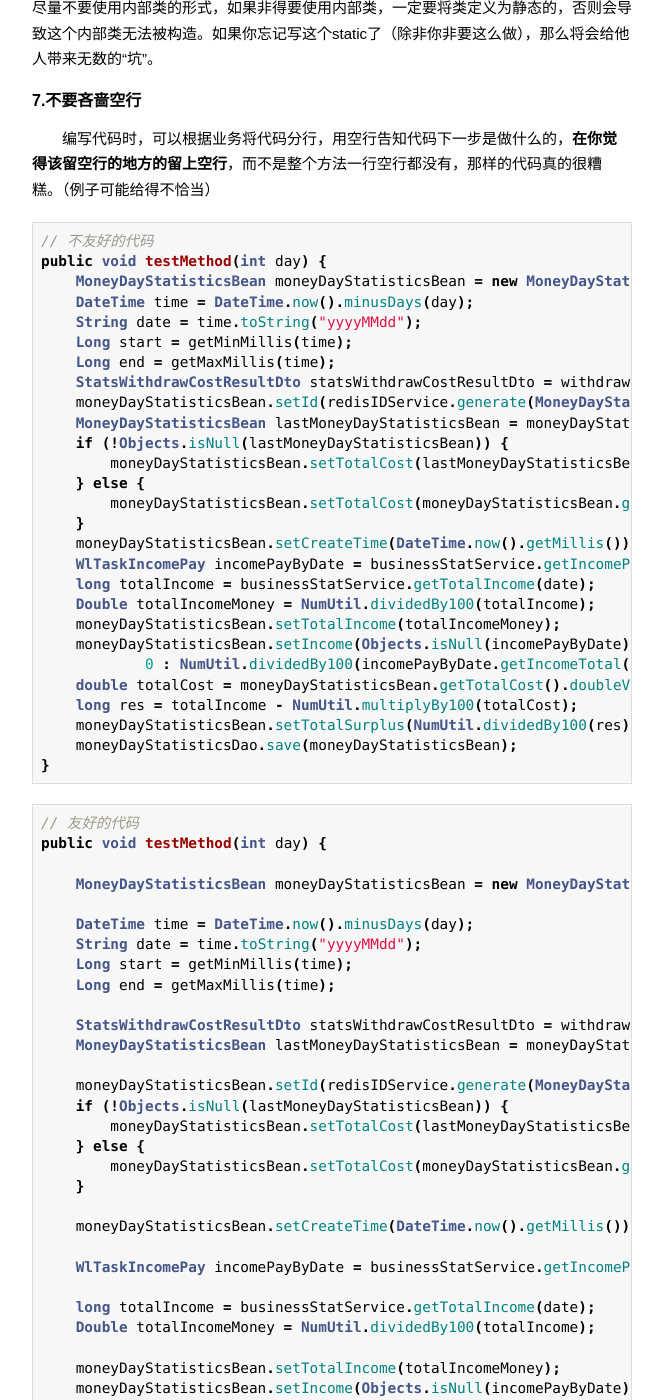
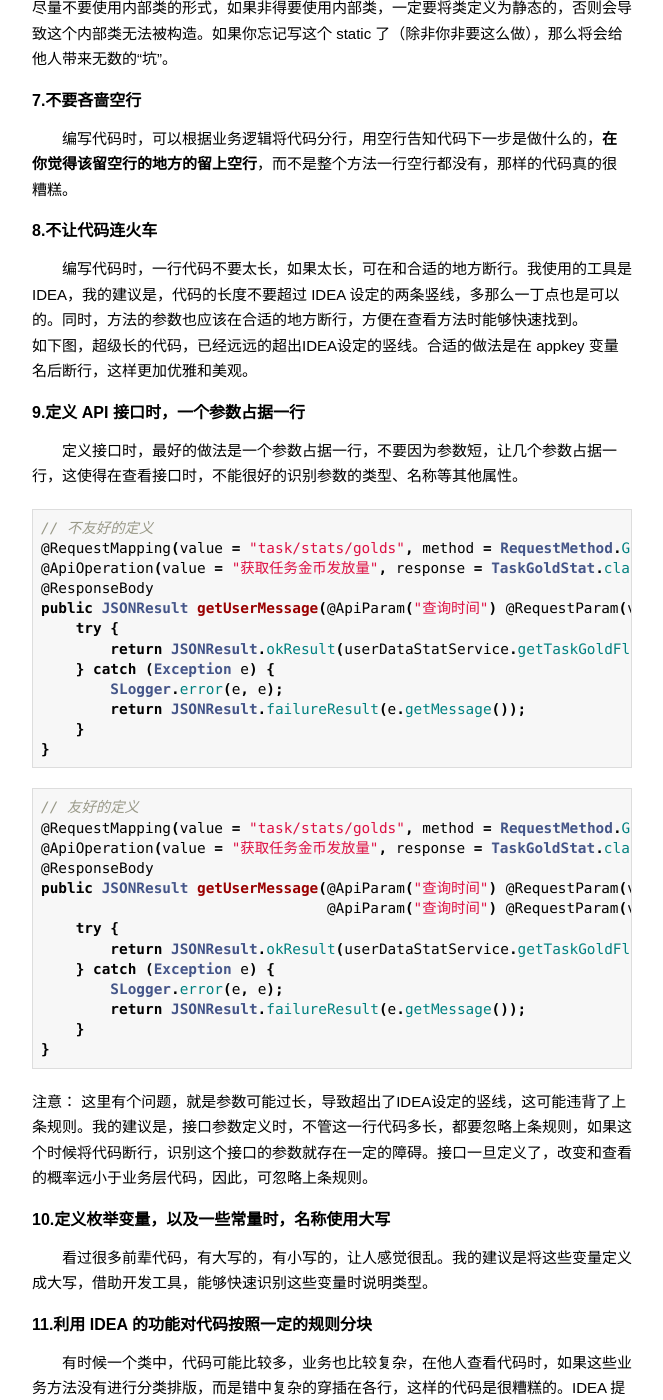
Before and after one commit to wuchangfeng/wuchangfeng.github.io, a Jekyll site: the page built from _posts/2018-10-04-java-good-skill.md, in a window 1280 px wide and 1400 px high, scrolled down 3342 px. Shown: the whole window, without its empty margins (308-971 px from the left). Built offline with Jekyll 4.4.1, drawn with Linux system fonts in a browser that asks for light colours; some web fonts are replaced; comment, search, counter and statistics services are not loaded; some of the changed text lies outside the part shown.

Commit message:
ie go up:runner:

````diff
--- a/_posts/2018-10-04-java-good-skill.md
+++ b/_posts/2018-10-04-java-good-skill.md
@@ -35,8 +35,7 @@
 
   在给方法提供参数时，方法的命名最好根据参数列表进行命名，这样调用者通过方法即可看到参数的调用顺序，而不必进入方法内查看参数列表，但此规则仅仅适用于参数较少的方法。
 
-例如：我想通过故事ID和用户ID去获取单个故事或者列表，给定故事ID和用户ID都是long型。
-
+例如：我想通过故事 ID 和用户 ID 去获取单个故事或者列表，给定故事 ID 和用户 ID 都是 long 型。
 
 ``` java
 // 不友好的定义
@@ -52,11 +51,11 @@
 
 #### 3.不返回给客户端映射数据库的实体类
 
-  在给客户端做接口时，返回的数据字段一定要是一个自定义的类，如果返回的结果直接是映射数据库的类，那么这将是灾难。在客户端需要增加返回字段时，你不得不在重新开一个新的接口。虽然有注解可以忽略掉让dao层不识别扩展的字段，但对于客户端变化如此之快的业务，这样做也不是明智之举，也会使得原始类变得臃肿，难以维护。（这个只有做过api接口和客户端对接的业务才会有深深的体会）
+  在给客户端做接口时，返回的数据字段一定要是一个自定义的类，如果返回的结果直接是映射数据库的类，那么这将是灾难。在客户端需要增加返回字段时，你不得不在重新开一个新的接口。虽然有注解可以忽略掉让 dao 层不识别扩展的字段，但对于客户端变化如此之快的业务，这样做也不是明智之举，也会使得原始类变得臃肿，难以维护。（这个只有做过api接口和客户端对接的业务才会有深深的体会）
 
 #### 4.能用包装类型时坚决不用基本类型
 
-  在定义的bean时，基本类型最好使用包装类，而数组最好使用List，因为List可以使用Java的一些新特性，用起来更方便，也能给他人提供很好的调用，除此之外，对List的操作要比操作数组安全得多，当然，这么做有不好之处，出现空指针的概率变大了，编码时要时刻注意。同时，有时候数据库的查询结果可能是 null，因为自动拆箱，用基本数据类型接收有 NPE 风险。（好处还不止这些）
+  在定义的 bean 时，基本类型最好使用包装类，而数组最好使用 List，因为 List 可以使用 Java 的一些新特性，用起来更方便，也能给他人提供很好的调用，除此之外，对 List 的操作要比操作数组安全得多，当然，这么做有不好之处，出现空指针的概率变大了，编码时要时刻注意。同时，有时候数据库的查询结果可能是 null，因为自动拆箱，用基本数据类型接收有 NPE 风险。（好处还不止这些）
 
 ``` java
 // 不友好的定义
@@ -74,7 +73,6 @@
 }
 ```
 
-
 ``` java
 // 友好的定义
 public class TestClass{
@@ -91,9 +89,9 @@
 }
 ```
 
-####  5.杜绝if else的层层嵌套
+####  5.杜绝 if else 的层层嵌套
 
-  在编码过程中，**如果能够使用反向条件过滤的逻辑，就先过滤掉，这样可以避免if else结构的层层嵌套**，使得代码看起来层次结构非常的清晰易懂，也便于维护。如下代码块，你更喜欢看哪块代码呢？
+  在编码过程中，**如果能够使用反向条件过滤的逻辑，就先过滤掉，这样可以避免 if else 结构的层层嵌套**，使得代码看起来层次结构非常的清晰易懂，也便于维护。如下代码块，你更喜欢看哪块代码呢？
 
 ``` java
 // 不友好的代码
@@ -143,91 +141,20 @@
 
 ####  6.不要为了省事，编写较多的内部类
 
-  在编写代码时，如果你的类需要一些框架或者别人用无惨构造方法去构造对象的时候，尽量不要使用内部类的形式，如果非得要使用内部类，一定要将类定义为静态的，否则会导致这个内部类无法被构造。如果你忘记写这个static了（除非你非要这么做），那么将会给他人带来无数的“坑”。
+  在编写代码时，如果你的类需要一些框架或者别人用无惨构造方法去构造对象的时候，尽量不要使用内部类的形式，如果非得要使用内部类，一定要将类定义为静态的，否则会导致这个内部类无法被构造。如果你忘记写这个 static 了（除非你非要这么做），那么将会给他人带来无数的“坑”。
 
 
 ####  7.不要吝啬空行
 
-  编写代码时，可以根据业务将代码分行，用空行告知代码下一步是做什么的，**在你觉得该留空行的地方的留上空行**，而不是整个方法一行空行都没有，那样的代码真的很糟糕。（例子可能给得不恰当）
-
-``` java
-// 不友好的代码
-public void testMethod(int day) {
-    MoneyDayStatisticsBean moneyDayStatisticsBean = new MoneyDayStatisticsBean();
-    DateTime time = DateTime.now().minusDays(day);
-    String date = time.toString("yyyyMMdd");
-    Long start = getMinMillis(time);
-    Long end = getMaxMillis(time);
-    StatsWithdrawCostResultDto statsWithdrawCostResultDto = withdrawStatsJob.statsWithdrawCost(start, end);
-    moneyDayStatisticsBean.setId(redisIDService.generate(MoneyDayStatisticsBean.class));
-    MoneyDayStatisticsBean lastMoneyDayStatisticsBean = moneyDayStatisticsDao.findLastBean();
-    if (!Objects.isNull(lastMoneyDayStatisticsBean)) {
-        moneyDayStatisticsBean.setTotalCost(lastMoneyDayStatisticsBean.getTotalCost().add(moneyDayStatisticsBean.getPlatformCost()));
-    } else {
-        moneyDayStatisticsBean.setTotalCost(moneyDayStatisticsBean.getPlatformCost());
-    }
-    moneyDayStatisticsBean.setCreateTime(DateTime.now().getMillis());
-    WlTaskIncomePay incomePayByDate = businessStatService.getIncomePayByDate(date);
-    long totalIncome = businessStatService.getTotalIncome(date);
-    Double totalIncomeMoney = NumUtil.dividedBy100(totalIncome);
-    moneyDayStatisticsBean.setTotalIncome(totalIncomeMoney);
-    moneyDayStatisticsBean.setIncome(Objects.isNull(incomePayByDate) ?
-            0 : NumUtil.dividedBy100(incomePayByDate.getIncomeTotal()));
-    double totalCost = moneyDayStatisticsBean.getTotalCost().doubleValue();
-    long res = totalIncome - NumUtil.multiplyBy100(totalCost);
-    moneyDayStatisticsBean.setTotalSurplus(NumUtil.dividedBy100(res));
-    moneyDayStatisticsDao.save(moneyDayStatisticsBean);
-}
-```
-
-``` java
-// 友好的代码
-public void testMethod(int day) {
-
-    MoneyDayStatisticsBean moneyDayStatisticsBean = new MoneyDayStatisticsBean();
-
-    DateTime time = DateTime.now().minusDays(day);
-    String date = time.toString("yyyyMMdd");
-    Long start = getMinMillis(time);
-    Long end = getMaxMillis(time);
-
-    StatsWithdrawCostResultDto statsWithdrawCostResultDto = withdrawStatsJob.statsWithdrawCost(start, end);
-    MoneyDayStatisticsBean lastMoneyDayStatisticsBean = moneyDayStatisticsDao.findLastBean();
-
-    moneyDayStatisticsBean.setId(redisIDService.generate(MoneyDayStatisticsBean.class));
-    if (!Objects.isNull(lastMoneyDayStatisticsBean)) {
-        moneyDayStatisticsBean.setTotalCost(lastMoneyDayStatisticsBean.getTotalCost().add(moneyDayStatisticsBean.getPlatformCost()));
-    } else {
-        moneyDayStatisticsBean.setTotalCost(moneyDayStatisticsBean.getPlatformCost());
-    }
-
-    moneyDayStatisticsBean.setCreateTime(DateTime.now().getMillis());
-
-    WlTaskIncomePay incomePayByDate = businessStatService.getIncomePayByDate(date);
-
-    long totalIncome = businessStatService.getTotalIncome(date);
-    Double totalIncomeMoney = NumUtil.dividedBy100(totalIncome);
-
-    moneyDayStatisticsBean.setTotalIncome(totalIncomeMoney);
-    moneyDayStatisticsBean.setIncome(Objects.isNull(incomePayByDate) ?
-            0 : NumUtil.dividedBy100(incomePayByDate.getIncomeTotal()));
-
-    double totalCost = moneyDayStatisticsBean.getTotalCost().doubleValue();
-    long res = totalIncome - NumUtil.multiplyBy100(totalCost);
-    moneyDayStatisticsBean.setTotalSurplus(NumUtil.dividedBy100(res));
-
-    moneyDayStatisticsDao.save(moneyDayStatisticsBean);
-}
-```
-
+  编写代码时，可以根据业务逻辑将代码分行，用空行告知代码下一步是做什么的，**在你觉得该留空行的地方的留上空行**，而不是整个方法一行空行都没有，那样的代码真的很糟糕。
 
 ####  8.不让代码连火车
 
-  编写代码时，一行代码不要太长，如果太长，可在和合适的地方断行。我使用的工具是IDEA，我的建议是，代码的长度不要超过IDEA设定的两条竖线，多那么一丁点也是可以的。同时，方法的参数也应该在合适的地方断行，方便在查看方法时能够快速找到。
-  如下图，超级长的代码，已经远远的超出IDEA设定的竖线。合适的做法是在appkey变量名后断行，这样更加优雅和美观。
+  编写代码时，一行代码不要太长，如果太长，可在和合适的地方断行。我使用的工具是 IDEA，我的建议是，代码的长度不要超过 IDEA 设定的两条竖线，多那么一丁点也是可以的。同时，方法的参数也应该在合适的地方断行，方便在查看方法时能够快速找到。
+  如下图，超级长的代码，已经远远的超出IDEA设定的竖线。合适的做法是在 appkey 变量名后断行，这样更加优雅和美观。
 
 
-####  9.定义API接口时，一个参数占据一行
+####  9.定义 API 接口时，一个参数占据一行
 
   定义接口时，最好的做法是一个参数占据一行，不要因为参数短，让几个参数占据一行，这使得在查看接口时，不能很好的识别参数的类型、名称等其他属性。
 
@@ -269,24 +196,24 @@
 
   看过很多前辈代码，有大写的，有小写的，让人感觉很乱。我的建议是将这些变量定义成大写，借助开发工具，能够快速识别这些变量时说明类型。
 
-####  11.利用IDEA的功能对代码按照一定的规则分块
+####  11.利用 IDEA 的功能对代码按照一定的规则分块
 
-  有时候一个类中，代码可能比较多，业务也比较复杂，在他人查看代码时，如果这些业务方法没有进行分类排版，而是错中复杂的穿插在各行，这样的代码是很糟糕的。IDEA提供了如下命令：
+  有时候一个类中，代码可能比较多，业务也比较复杂，在他人查看代码时，如果这些业务方法没有进行分类排版，而是错中复杂的穿插在各行，这样的代码是很糟糕的。IDEA 提供了如下命令：
 
-//region 业务模块名称
-//endregion 业务模块名称12
+// region 业务模块名称
+// endregion 业务模块名称12
 
 在这个标签内的代码，可以灵活的展开和隐藏。这样，我们在编码时，就可以将相同业务的方法放入到此代码中，那么，在review代码时，就变得轻松多了。
 
 
-####  12.一定要重载bean类的toString()方法
+####  12.一定要重载 bean 类的 toString() 方法
 
-  构建bean对象时，一定要重载toString()方法，在方法执行抛出异常时，可以直接调用 类的 toString()方法打印其属性值，便于排查问题，而不是需要debug才能知道类的属性值。
+  构建 bean 对象时，一定要重载 toString()方法，在方法执行抛出异常时，可以直接调用 类的 toString() 方法打印其属性值，便于排查问题，而不是需要 debug 才能知道类的属性值。
 
 
-#### 13.Object的equals方法最正确的用法
+#### 13.Object 的 equals 方法最正确的用法
 
-  Object 的 equals 方法容易抛空指针异常，如果明确的知道某个变量不可能为空指针，应使用常量或确定有值的对象来调用equals。 例如：
+  Object 的 equals 方法容易抛空指针异常，如果明确的知道某个变量不可能为空指针，应使用常量或确定有值的对象来调用 equals。 例如：
 
 ``` java
 // 不友好的代码
@@ -400,12 +327,12 @@
 这些方法还有反向条件的方法：Objects.nonNull(obj),StringUtils.isNotBlank(obj),CollectionUtils.isNotEmpty(obj),这样的代码更加直观的表达了开发者的用意，且使得代码更加的优雅。
 
 
-####  17.定义类的成员变量时，Boolean类型不要以is开头
+####  17.定义类的成员变量时，Boolean 类型不要以 is 开头
 
   定义为基本数据类型 boolean isSuccess； 的属性，它的方法也是 isSuccess()， 框架在反向解析的时候， “以为”对应的属性名称是 success，导致属性获取不到，进而抛出异常。
 
 
-####  18.能不用else坚决不用
+####  18.能不用 else 坚决不用
 
   话不多说，直接上代码，你更喜欢哪块代码呢？
 
@@ -447,9 +374,9 @@
 }
 ```
 
-####  20.使用Java8 lambda简化代码，使代码不仅优雅还高大上
+####  20.使用 Java8 lambda 简化代码，使代码不仅优雅还高大上
 
-   一段普通的方法与Java8 lambda语法的示例。
+   一段普通的方法与 Java8 lambda语法的示例。
 
 ``` java
 // 普通的代码
@@ -492,7 +419,7 @@
 
 ####  22.接口类中的方法和属性不要加任何修饰符号
 
-这一点经常在老司机代码中看见，IDE会提示没啥用。
+这一点经常在老司机代码中看见，IDE 会提示没啥用。
 
 ``` java
 // 不友好的定义
@@ -532,7 +459,7 @@
 
 ####  24. 容易被遗忘的关键字 - switch
 
-  在某些控制语句中，如果能用switch解决的，推荐使用switch，例如条件表达式是枚举常量或者其他可使用switch完成的，应都用switch来控制，switch不仅可以使代码简洁，且分支跳转效率要比if else效率高。同时需要注意，**即使default分支什么都不处理，我们也应该写上**。补充，最后一个case的break一定要写。
+  在某些控制语句中，如果能用 switch 解决的，推荐使用 switch，例如条件表达式是枚举常量或者其他可使用 switch 完成的，应都用 switch 来控制，switch 不仅可以使代码简洁，且分支跳转效率要比if else 效率高。同时需要注意，**即使 default 分支什么都不处理，我们也应该写上**。补充，最后一个 case 的 break 一定要写。
 
 ``` java
 // 不友好的代码
@@ -562,7 +489,7 @@
 
 ####  25. 集合初始化时尽量指定集合初始值
 
-  ArrayList 尽量使用 ArrayList( int initialCapacity) 初始化，Map等其他集合类类似。特别是对于一些明确知道集合大小的情况下最为妥当，可以防止集合扩容而牺牲不必要的空间和时间。
+  ArrayList 尽量使用 ArrayList( int initialCapacity) 初始化，Map 等其他集合类类似。特别是对于一些明确知道集合大小的情况下最为妥当，可以防止集合扩容而牺牲不必要的空间和时间。
 
 ``` java
 // 不友好的代码（例子为接收Redis的响应结果,外部传入taskKeyList）
@@ -644,11 +571,11 @@
 }
 ```
 
-1） 使用Redis的有序集合时，一定要注意如果想要实现分页时，Redis不会将分页的大小减1，而是从0到分页大小的下标取数据，所有如果分页取20，那么最终结果是21个。因为它是按照数组的下标取值的。如果想要取第二页，那么，如果按照mysql的分页规则，那么，redis的size需要加上offset的值，否则分页将不正确。（以上仅限Redis的集合类）
+1） 使用 Redis 的有序集合时，一定要注意如果想要实现分页时，Redis 不会将分页的大小减 1，而是从 0 到分页大小的下标取数据，所有如果分页取20，那么最终结果是 21个。因为它是按照数组的下标取值的。如果想要取第二页，那么，如果按照 mysql 的分页规则，那么，redis 的size 需要加上 offset 的值，否则分页将不正确。（以上仅限Redis的集合类）
 
 2）在从数据库中获取带状态的数据时，一定要加上状态。比如，现在要获取一个任务，这个任务的状态类型有下线、删除和有效状态，那么，在获取某个任务时，一定要带状态，否则当有相同数据但状态不同时，就会产生错误。
 
-3） 在使用Map时，一定要注意数据类型要一致。
+3） 在使用 Map 时，一定要注意数据类型要一致。
 
 例如：
 Map<String,String> datas = new HashMap<>();
````
Also changed, not shown: other parts of _posts/2018-10-04-java-good-skill.md (+16 -16 lines).
